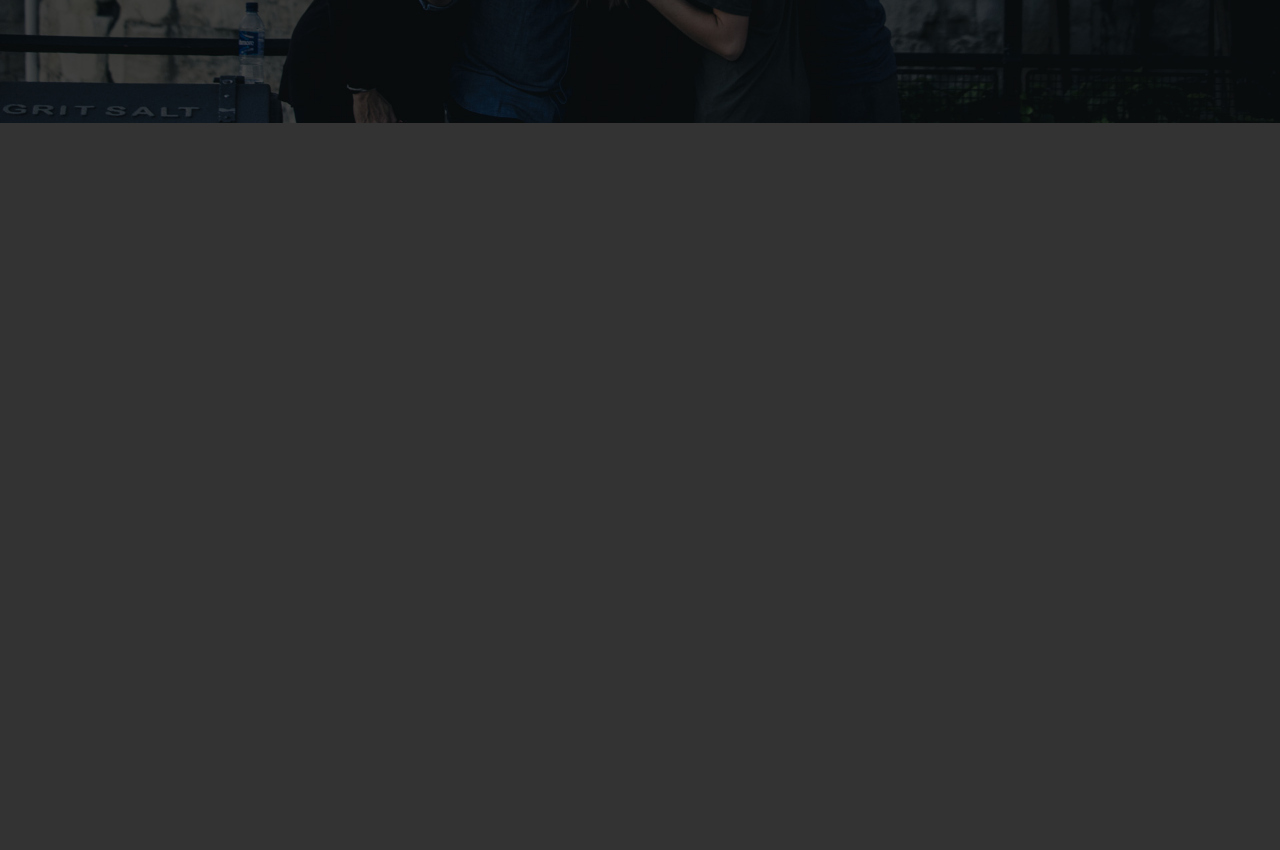
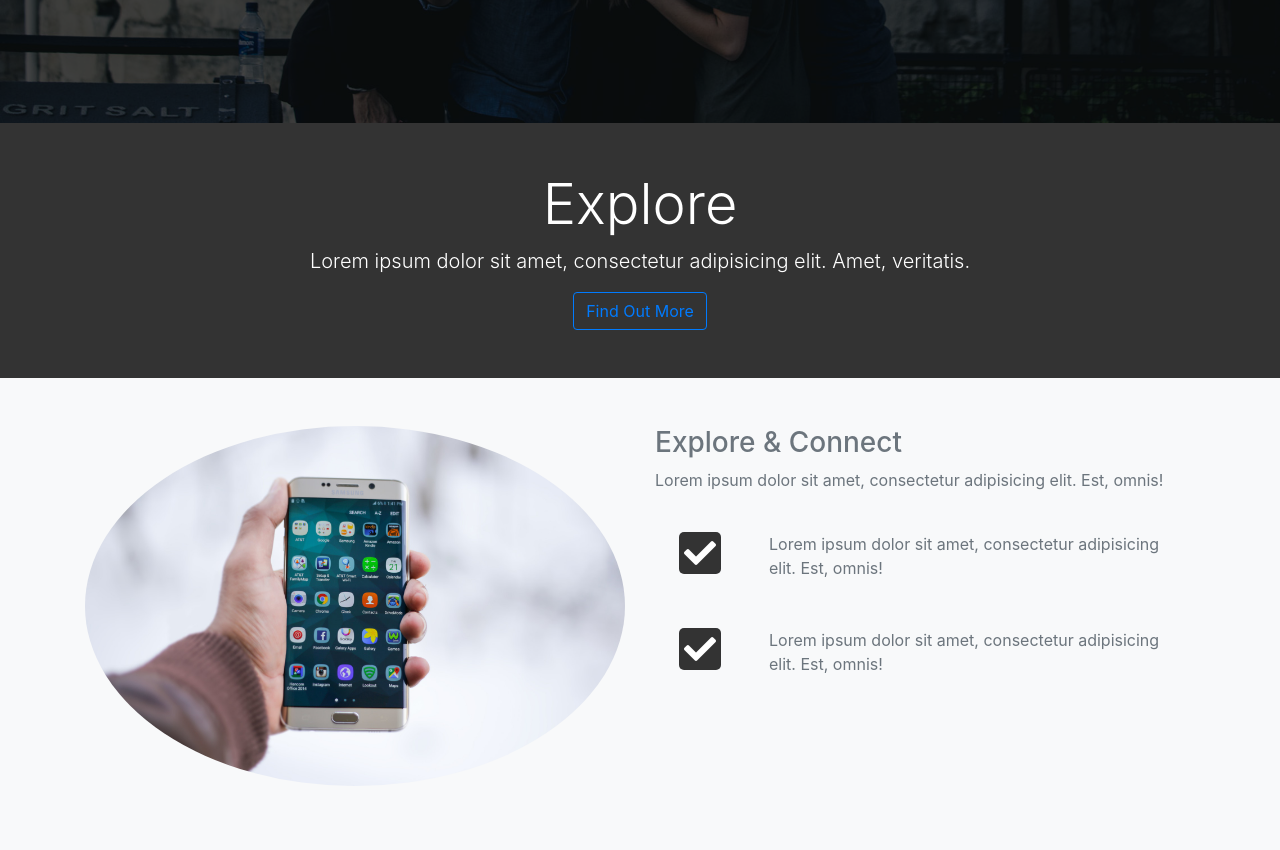
Before and after one commit to HyecheonLee/bootstrap-study, a website: page looplab/index.html in a window 1280 px wide. Shown: the part 577-1427 px from the top of the page. Before the commit the page ends 800 px from the top, so only its background shows below. Drawn offline with nearby package versions, Linux system fonts and the light colour scheme.

Commit message:
Explore Section Area

```diff
--- a/looplab/css/style.css
+++ b/looplab/css/style.css
@@ -39,3 +39,10 @@ body {
     padding: 5px;
     border-radius: 5px;
 }
+
+#explore-section .fas, #share-section .fas {
+    background: #333;
+    color: #fff;
+    padding: 5px;
+    border-radius: 5px;
+}
--- a/looplab/index.html
+++ b/looplab/index.html
@@ -40,7 +40,7 @@
     <div class="dark-overlay">
         <div class="home-inner container">
             <div class="row">
-                <div class="col-lg-8 d-none d-md-block">
+                <div class="col-lg-8 d-none d-lg-block">
                     <h1 class="display-4">Build <strong>social profiles</strong> and gain revenue profits</h1>
                     <div class="d-flex">
                         <div class="p-4 align-self-start">
@@ -95,6 +95,48 @@
         </div>
     </div>
 </header>
+<!-- Explore head -->
+<section id="explore-head-section">
+    <div class="container">
+        <div class="row">
+            <div class="col text-center py-5">
+                <h1 class="display-4">Explore</h1>
+                <p class="lead">Lorem ipsum dolor sit amet, consectetur adipisicing elit. Amet, veritatis.</p>
+                <a href="#" class="btn btn-outline-primary">Find Out More</a>
+            </div>
+        </div>
+    </div>
+</section>
+<!-- Explore section -->
+<section id="explore-section" class="bg-light text-muted py-5">
+    <div class="container">
+        <div class="row">
+            <div class="col-md-6">
+                <img src="img/explore-section1.jpg" class="img-fluid mb-3 rounded-circle"/>
+            </div>
+            <div class="col-md-6">
+                <h3>Explore & Connect</h3>
+                <p>Lorem ipsum dolor sit amet, consectetur adipisicing elit. Est, omnis!</p>
+                <div class="d-flex">
+                    <div class="p-4 align-self-start">
+                        <i class="fas fa-check fa-2x"></i>
+                    </div>
+                    <div class="p-4 align-self-end">
+                        Lorem ipsum dolor sit amet, consectetur adipisicing elit. Est, omnis!
+                    </div>
+                </div>
+                <div class="d-flex">
+                    <div class="p-4 align-self-start">
+                        <i class="fas fa-check fa-2x"></i>
+                    </div>
+                    <div class="p-4 align-self-end">
+                        Lorem ipsum dolor sit amet, consectetur adipisicing elit. Est, omnis!
+                    </div>
+                </div>
+            </div>
+        </div>
+    </div>
+</section>
 
 <script src="/node_modules/jquery/dist/jquery.min.js"></script>
 <script src="/node_modules/popper.js/dist/popper.min.js"></script>
```
